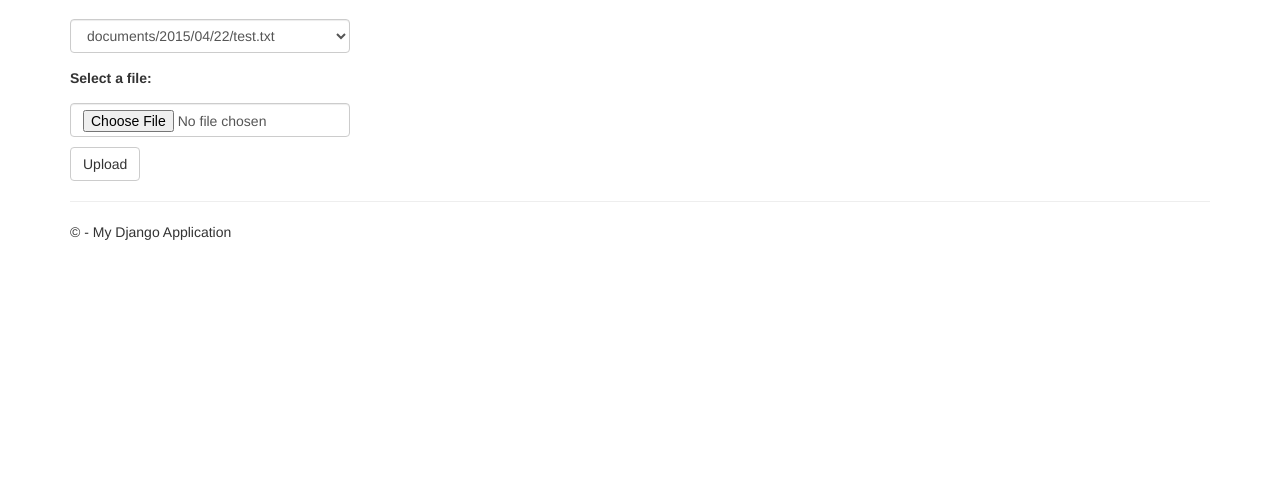
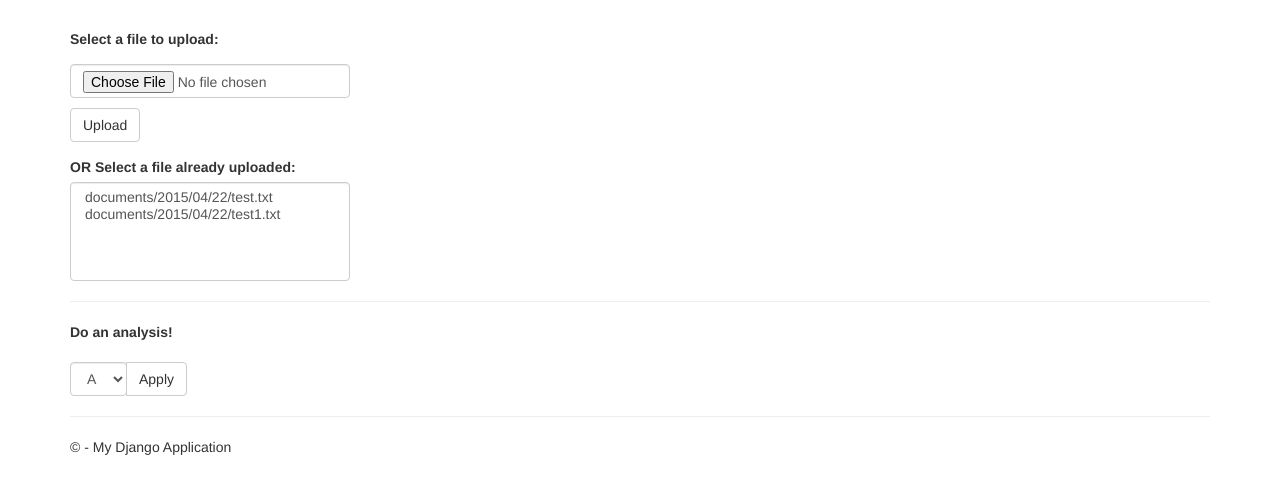
Before and after one commit to amoghskulkarni/DjangoWebProject_test1, a Django app: page /upload in a window 1280 px wide. Shown: the part 51-545 px from the top of the page. Run offline with Django 3.2, Linux system fonts and the light colour scheme; data comes from the database, SQL or seed files in the repository; some libraries are stand-ins or nearby versions.

Commit message:
Changes in upload UI

```diff
--- a/DjangoWebProject_test1/app/forms.py
+++ b/DjangoWebProject_test1/app/forms.py
@@ -9,13 +9,12 @@ from django.utils.translation import ugettext_lazy as _
 
 class DocumentForm(forms.Form):
     docfile = forms.FileField(
-        label='Select a file'
+        label='Select a file to upload'
     )
 
     def __init__(self, *args, **kwargs):
         super(DocumentForm, self).__init__(*args, **kwargs)
         self.fields['docfile'].widget.attrs.update({'class': 'form-control'})
-
 
 
 class BootstrapAuthenticationForm(AuthenticationForm):
--- a/DjangoWebProject_test1/app/templates/app/mypage.html
+++ b/DjangoWebProject_test1/app/templates/app/mypage.html
@@ -20,8 +20,6 @@
     <p><a id="postButton" class="btn btn-primary btn-large">Click me to post! &raquo;</a></p>
     <p><a id="imgButton" class="btn btn-primary btn-large">Click me to get an Image! &raquo;</a></p>
 </div>
-<div id="imageDiv">
-</div>
 
 <span class='st_facebook_large' displayText='Facebook'></span>
 <span class='st_twitter_large' displayText='Tweet'></span>
--- a/DjangoWebProject_test1/app/templates/app/upload.html
+++ b/DjangoWebProject_test1/app/templates/app/upload.html
@@ -1,20 +1,7 @@
 {% extends "app/layout.html" %}
 
 {% block content %}
-
-    {% if documents %}
     <div class="form-group">
-            <select id="uploaded_files" class="form-control">
-	        {% for document in documents %}
-		        <option value="{{ document.docfile.name }}" href="{{ document.docfile.url }}"> {{ document.docfile.name }} </option>
-	        {% endfor %}
-            </select>
-	    </div>
-    {% else %}
-	    <p>No documents.</p>
-    {% endif %}
-
-
         <!-- Upload form. Note enctype attribute! -->
         <form action="{% url "upload" %}" method="post" enctype="multipart/form-data">
 	        {% csrf_token %}
@@ -26,7 +13,79 @@
 	        </p>
 	        <p><input class="btn btn-default" type="submit" value="Upload" /></p>
         </form>
+    </div>
 
+    <div class="form-group">
+        <label> OR Select a file already uploaded: </label>
+        {% if documents %}
+        <!--
+        <div class="dropdown">
+            <button id="uploaded_files" class="btn btn-default dropdown-toggle" type="button"  data-toggle="dropdown">
+                Already uploaded files
+                <span class="caret"></span>
+            </button>
+            <ul class="dropdown-menu" role="menu" aria-labelledby="uploaded_files">
+                {% for document in documents %}
+                    <li role="presentation"><a role="menuitem" tabindex="-1" id="{{ document.docfile.name }}" href="{{ document.docfile.url }}"> {{ document.docfile.name }} </a></li>
+                {% endfor %}
+            </ul>
+        </div>
+        -->
+        <select id="uploaded_files" size="5" class="form-control">
+            {% for document in documents %}
+                <option value="{{ document.docfile.name }}" href="{{ document.docfile.url }}"> {{ document.docfile.name }} </option>
+            {% endfor %}
+        </select>
+        {% else %}
+        <p>
+            No documents uploaded yet.
+        </p>
+        {% endif %}
+    </div>
 
+    <hr/>
+
+    <div class="form-group">
+        <label>Do an analysis!</label>
+        <!--
+        <div class="btn-group" role="group" aria-label="...">
+            <div class="btn-group" role="group">
+            <button type="button" class="btn btn-default dropdown-toggle" data-toggle="dropdown" aria-expanded="false">
+                Analysis
+                <span class="caret"></span>
+            </button>
+            <ul class="dropdown-menu" role="menu">
+                <li><a id="A">A</a></li>
+                <li><a id="B">B</a></li>
+                <li><a id="C">C</a></li>
+                <li><a id="D">D</a></li>
+            </ul>
+            </div>
+
+            <button type="button" class="btn btn-default"> Apply </button>
+        </div>
+        -->
+    </div>
+    <div class="form-group">
+        <div class="btn-group" role="group" aria-label="...">
+            <div class="btn-group" role="group">
+                <select id="groups" class="form-control">
+                    <option value="A"> A </option>
+                    <option value="B"> B </option>
+                    <option value="C"> C </option>
+                    <option value="D"> D </option>
+                </select>
+            </div>
+
+            <button type="button" class="btn btn-default"> Apply </button>
+        </div>
+    </div>
 
 {% endblock %}
+
+{% block scripts %}
+
+{% load staticfiles %}
+<script src="{% static 'app/scripts/upload.js' %}"></script>
+
+{% endblock %}
--- a/DjangoWebProject_test1/app/views.py
+++ b/DjangoWebProject_test1/app/views.py
@@ -75,7 +75,6 @@ def mypage(request):
         })
     )
 
-
 def upload(request):
     # Handle file upload
     if request.method == 'POST':
```
Also changed, not shown: DjangoWebProject_test1/app/static/app/scripts/upload.js (added, +57 -0 lines), 5 other files. Lines whose indentation alone changed are shown as unchanged.
